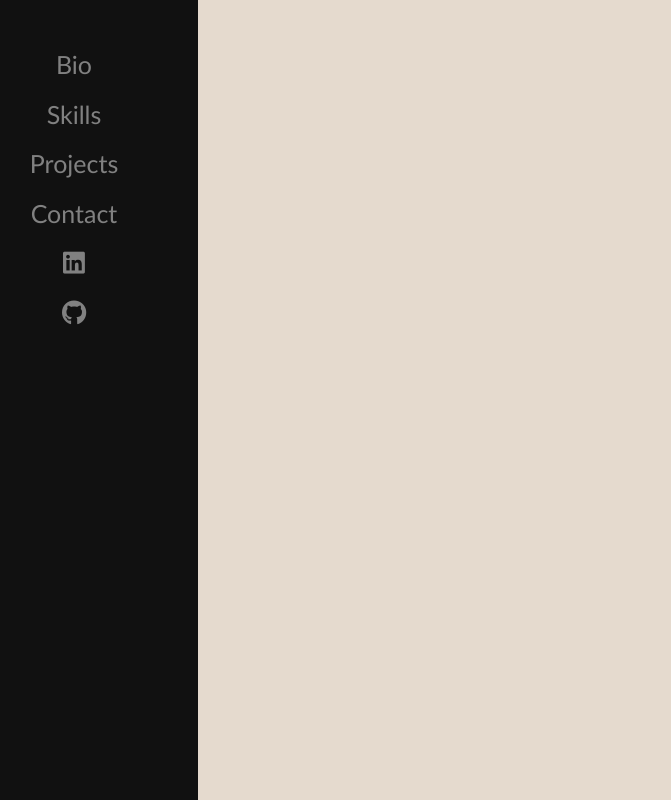
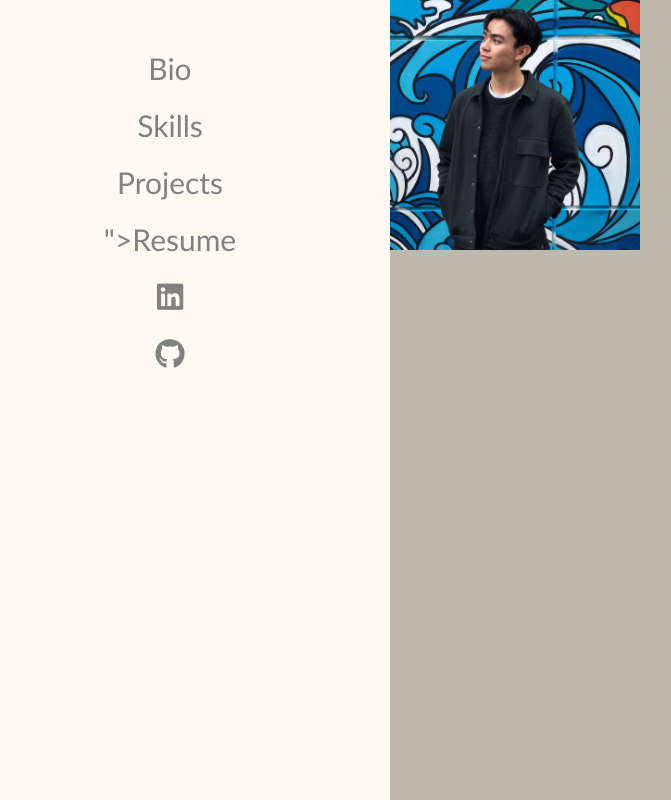
Before and after one commit to fabejacob/fabejacob.github.io, a plain HTML site: page index.html in a window 1280 px wide. Shown: the whole page, without its empty margins (58-729 px from the left). Drawn offline with nearby package versions, Linux system fonts and the light colour scheme; files that its build step writes are made by us from their sources.

Commit message:
image plus resume

```diff
--- a/css/sidenav.css
+++ b/css/sidenav.css
@@ -4,12 +4,12 @@ body {
 
 .sidenav {
     height: 100%;
-    width: 20%;
+    width: 35%;
     position: fixed;
     z-index: 1;
     top: 0;
     left: 0;
-    background-color: #111;
+    background-color: #FFFAF1;
     overflow-x: hidden;
     padding-top: 40px
 }
@@ -18,7 +18,7 @@ body {
         padding: 6px 8px 6px 16px;
         text-decoration: none;
         text-align: center;
-        font-size: 25px;
+        font-size: 30px;
         color: #818181;
         display: block
     }
--- a/index.html
+++ b/index.html
@@ -8,18 +8,18 @@
         <title>Jacob Fabe</title>
 
     <!-- Styles and such -->
-        <link href="css/bootstrap.min.css" rel="stylesheet">
+        <link href="GitHub/fabejacob.github.io/css/bootstrap.min.css" rel="stylesheet">
         <link rel="stylesheet" href="https://use.fontawesome.com/releases/v5.0.13/css/all.css" integrity="sha384-DNOHZ68U8hZfKXOrtjWvjxusGo9WQnrNx2sqG0tfsghAvtVlRW3tvkXWZh58N9jp" crossorigin="anonymous">
         <link rel="stylesheet" href="css/sidenav.css" />
 
     </head>
-    <body style="background-color:#E5DACE;">
+    <body style="background-color:#BFB8AC;">
         <div class="sidenav">
 
             <a href="#">Bio</a>
             <a href="#">Skills</a>
             <a href="#">Projects</a>
-            <a href="#">Contact</a>
+            <a href="<embed src="GitHub/fabejacob.github.io/jacobfabe_resume2019v2" type="application/pdf" width="100%" height="600px" />">Resume</a>
             <a href="https://www.linkedin.com/in/jacob-fabe-66362612b">
                 <i class="fab fa-linkedin" title="linkedin"></i>
             </a>
@@ -27,12 +27,8 @@
                 <i class="fab fa-github"> </i>
             </a>
         </div>
-        <div class="carousel slide" data-ride="carousel">
-            <div class="carousel-inner">
-                <div class=carousel-item active>
-                    <img class="d-block w-100 h-50%" src="images/me_nyah.jpg" alt="its me" />
-                </div>
-            </div>
+        <div style="margin-left:35%">
+            <img src="images/me_nyah.jpg"  alt="its me" align="middle" width="30%" height="30%" />
         </div>
 
 
@@ -47,8 +43,12 @@
 
 
 
+
+
+
+
         <script src="https://ajax.googleapis.com/ajax/libs/jquery/3.3.1/jquery.min.js"> </script>
-        <script src="js/bootstrap.min.js"></script>
+        <script src="GitHub/fabejacob.github.io/js/bootstrap.min.js"></script>
     </body>
 
 </html>
```
Also changed, not shown: css/bootstrap.min.css, js/bootstrap.min.js, 1 other file.
